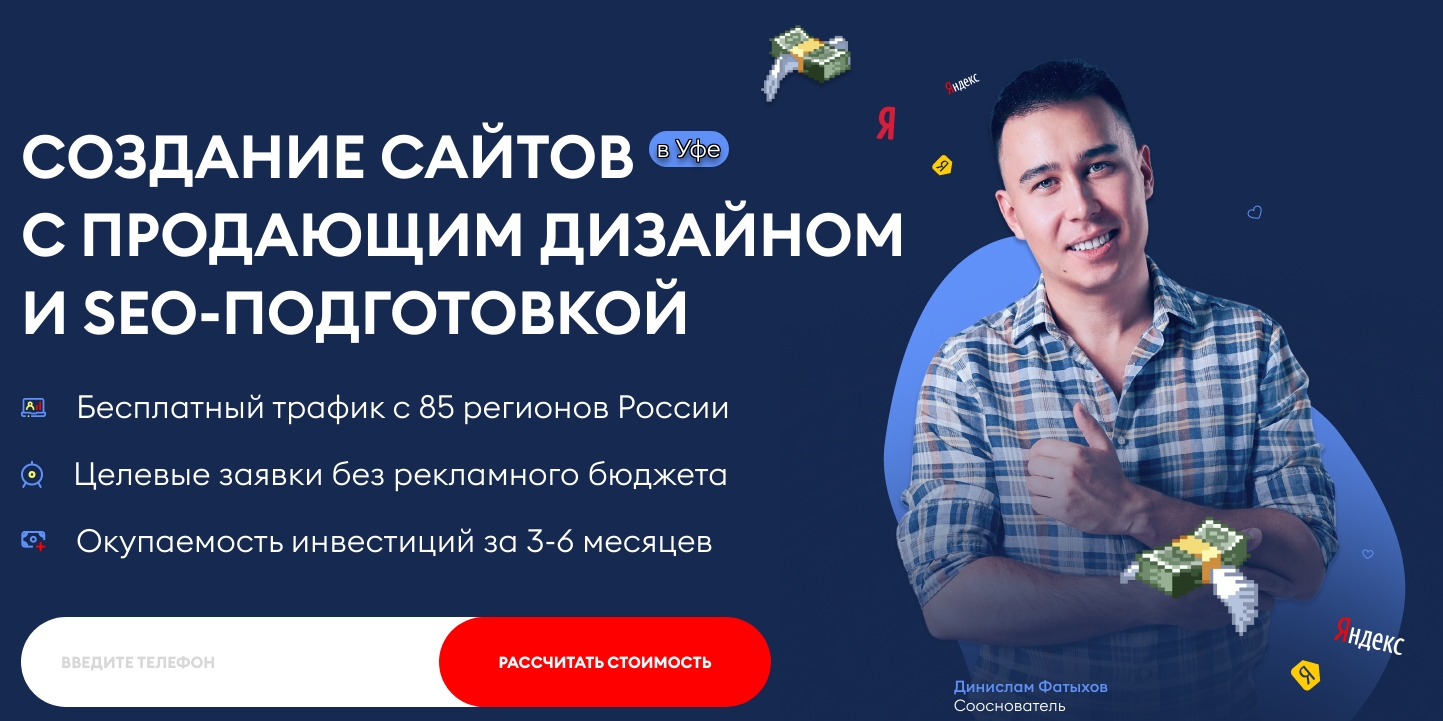
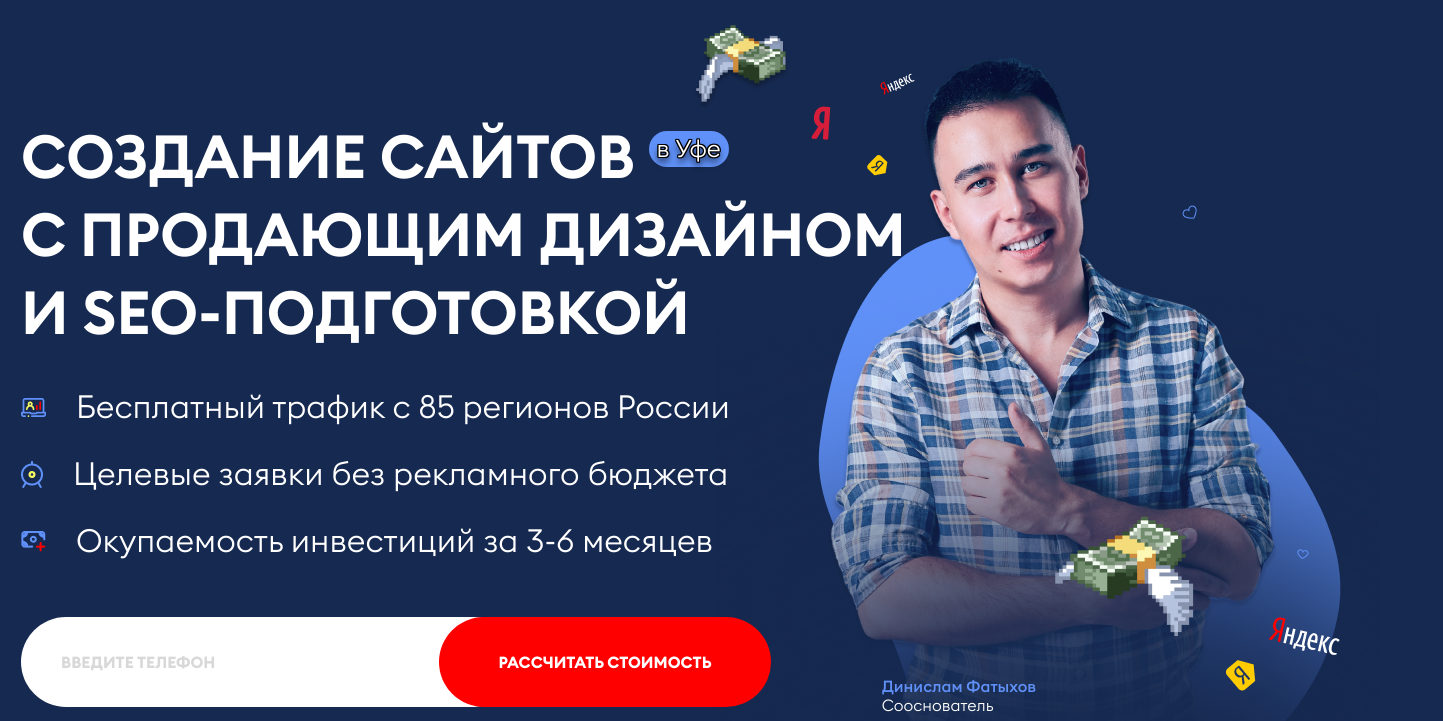
Before and after one commit to Bawskiend/fijiweb, a plain HTML site: page index.html in a window 1280 px wide. Shown: the part 79-800 px from the top of the page, 1443 px wide, since content can reach past the window. Drawn offline with Linux system fonts and the light colour scheme.

Commit message:
25.04 workpc

```diff
--- a/css/style.css
+++ b/css/style.css
@@ -1,5 +1,6 @@
 body{
     background-color: #162950;
+    overflow-x: hidden;
 }
 .wrapper{
     max-width: 1250px;
@@ -293,6 +294,7 @@ margin-bottom: 50px;
 
 }
 .results__numbers{
+
   font-family: 'Euclid Square SemiBold';
     font-size: 48px;
     color: #F5F860;
@@ -340,6 +342,28 @@ margin-bottom: 50px;
 .form-mobile__submit{
     display: none;
 }
+@media (max-width: 1820px){
+    .title-block__image{
+        left: -200px;
+
+    }
+    .title-block__gif1{
+
+        left: 135px;
+    }
+    .title-block__gif2{
+        left: -235px;
+        top: -110px;
+    }
+    .title-block__text{
+        left: -35px;
+    }
+}
+@media (max-width: 1620px){
+    .title-block__image{
+        left: -200px;
+    }
+}
 @media (max-width: 1250px) {
     .title-block{
         display: block;
@@ -364,8 +388,6 @@ margin-bottom: 50px;
     }
     .title-block__image{
         width: 550px;
-        object-fit: cover;
-        position: absolute;
         left: 25%;
         margin-top: 40px;
     }
@@ -412,6 +434,7 @@ margin-bottom: 50px;
             display: block;
         }
         .results__list{
+            margin-left: 0px;
             display: flex;
             flex-direction: row;
             justify-content: space-evenly;
--- a/js/script.js
+++ b/js/script.js
@@ -1,7 +1,11 @@
 new Swiper('.swiper', {
     loop: 'true',
     autoHeight:'true',
-    direction: 'vertical',
+    effect:'flip',
+    flipEffect:{
+        slideShadows: true,
+
+    },
     navigation: {
         nextEl:'.swiper-button-next',
         prevEl:'.swiper-button-prev'},
```
